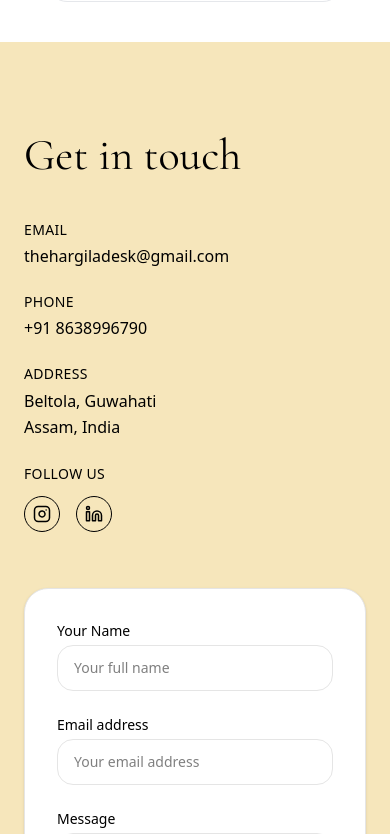
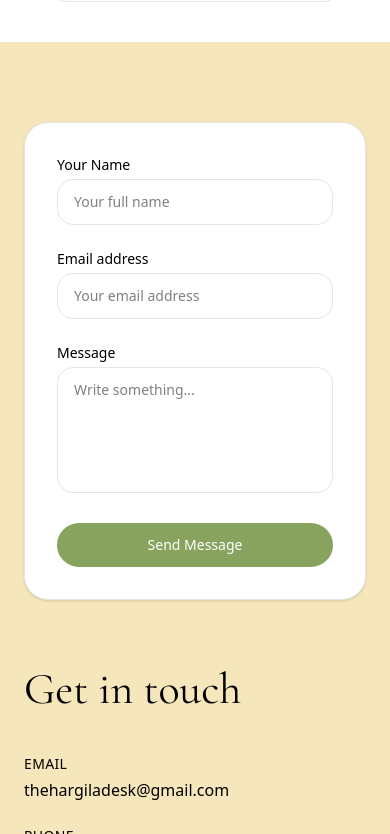
Before and after one commit to ParasharDeb/THD_NEW, a Next.js app: page / in a window 390 px wide. Shown: the part 3770-4604 px from the top of the page. Built offline with nearby package versions, Linux system fonts and the light colour scheme.

Commit message:
changed order of footer

```diff
--- a/app/components/footer.jsx
+++ b/app/components/footer.jsx
@@ -8,7 +8,7 @@ export default function FooterSection() {
     <section className="w-full bg-bgMain py-20 px-6" id="footer">
       <div className="mx-auto max-w-6xl grid grid-cols-1 md:grid-cols-2 gap-14 items-start">
         {/* LEFT SIDE — CONTACT INFO */}
-        <div>
+        <div className="order-2 md:order-1">
           <h2 className="text-[2.75rem] font-serif text-textBrown mb-8">
             {FOOTER.title}
           </h2>
@@ -73,7 +73,7 @@ export default function FooterSection() {
         </div>
 
         {/* RIGHT SIDE — FORM */}
-        <div className="bg-white border border-neutral-200 rounded-2xl p-8 shadow-sm">
+        <div className="order-1 md:order-2 bg-white border border-neutral-200 rounded-2xl p-8 shadow-sm">
           <form className="space-y-6">
             {/* Name + Email */}
             <div className="grid grid-cols-1 md:grid-cols-2 gap-6">
```
